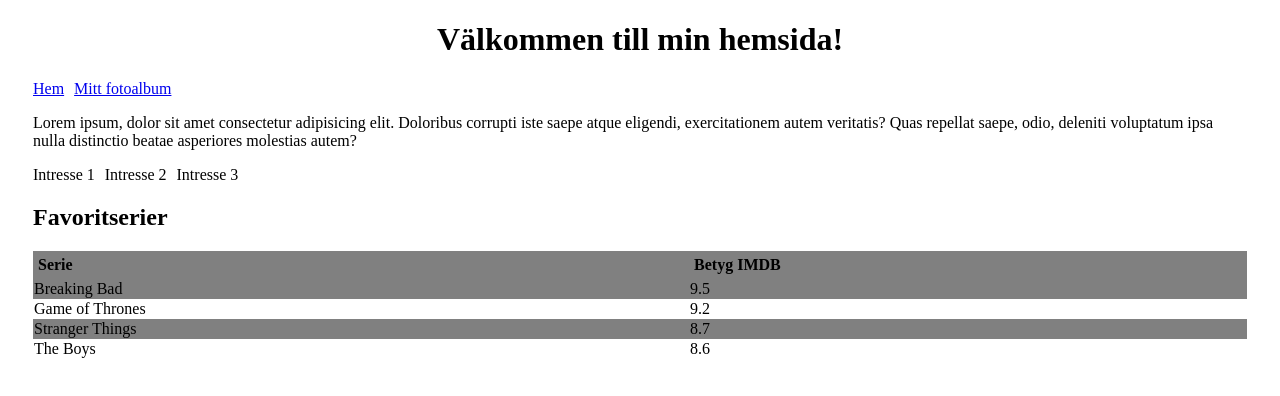
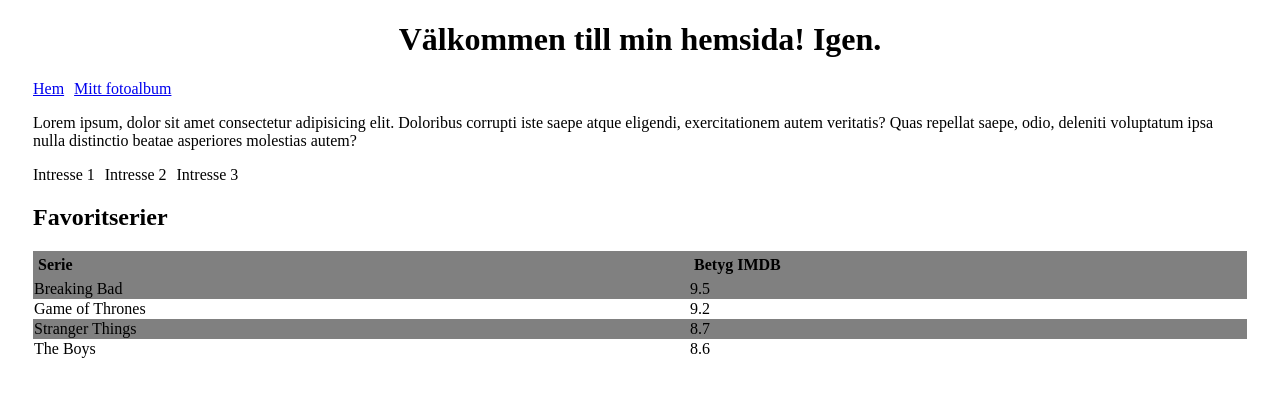
Before and after one commit to pattzor/minhemsida, a plain HTML site: page index.html in a window 1280 px wide. Drawn offline with Linux system fonts and the light colour scheme.

Commit message:
Third commit

```diff
--- a/index.html
+++ b/index.html
@@ -6,7 +6,7 @@
   </head>
   <body>
     <header>
-      <h1>Välkommen till min hemsida!</h1>
+      <h1>Välkommen till min hemsida! Igen.</h1>
       <nav>
         <ul>
           <li><a href="/">Hem</a></li>
```
